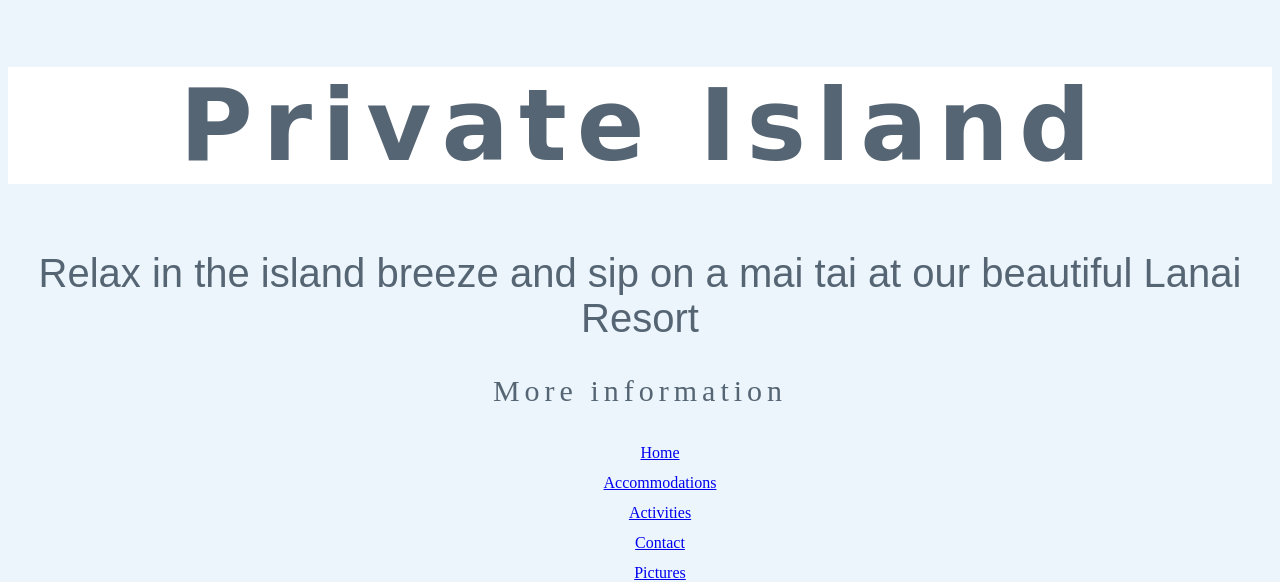
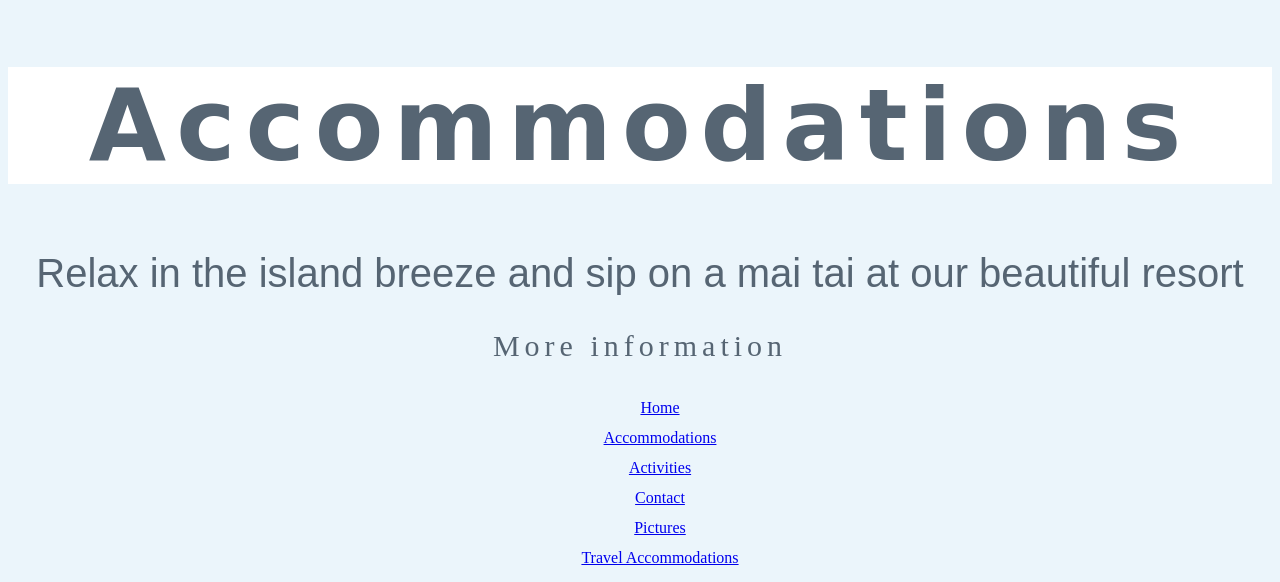
Before and after one commit to kailinishihira/private-island, a plain HTML site: page private-island/accom.html in a window 1280 px wide. Shown: the top 582 px of the page. Drawn offline with Linux system fonts and the light colour scheme.

Commit message:
correct typos

```diff
--- a/private-island/accom.html
+++ b/private-island/accom.html
@@ -5,8 +5,8 @@
   <title>Private Island</title>
 </head>
 <body>
-  <h1>Private Island</h1>
-  <h2>Relax in the island breeze and sip on a mai tai at our beautiful Lanai Resort</h2>
+  <h1>Accommodations</h1>
+  <h2>Relax in the island breeze and sip on a mai tai at our beautiful resort</h2>
 
   <h3>More information</h3>
   <ul>
```
